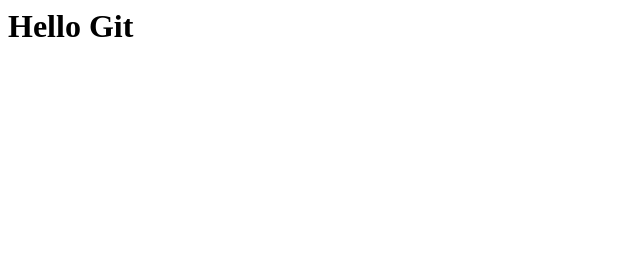
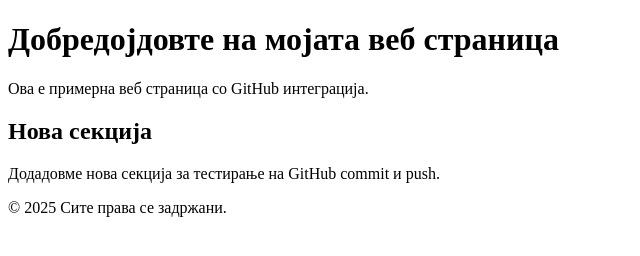
Before and after one commit to ninaa7/KIII1, a plain HTML site: page index.html in a window 1280 px wide. Shown: the whole page, without its empty margins (0-640 px from the left). Drawn offline with Linux system fonts and the light colour scheme.

Commit message:
Update index.html

```diff
--- a/index.html
+++ b/index.html
@@ -1 +1,27 @@
-<h1>Hello Git</h1>
+<!DOCTYPE html>
+<html lang="mk">
+<head>
+    <meta charset="UTF-8">
+    <meta name="viewport" content="width=device-width, initial-scale=1.0">
+    <title>Мојата Веб Страница</title>
+    <link rel="stylesheet" href="style.css">
+</head>
+<body>
+    <header>
+        <h1>Добредојдовте на мојата веб страница</h1>
+    </header>
+
+    <main>
+        <p>Ова е примерна веб страница со GitHub интеграција.</p>
+
+        <section class="new-section">
+            <h2>Нова секција</h2>
+            <p>Додадовме нова секција за тестирање на GitHub commit и push.</p>
+        </section>
+    </main>
+
+    <footer>
+        <p>&copy; 2025 Сите права се задржани.</p>
+    </footer>
+</body>
+</html>
```
